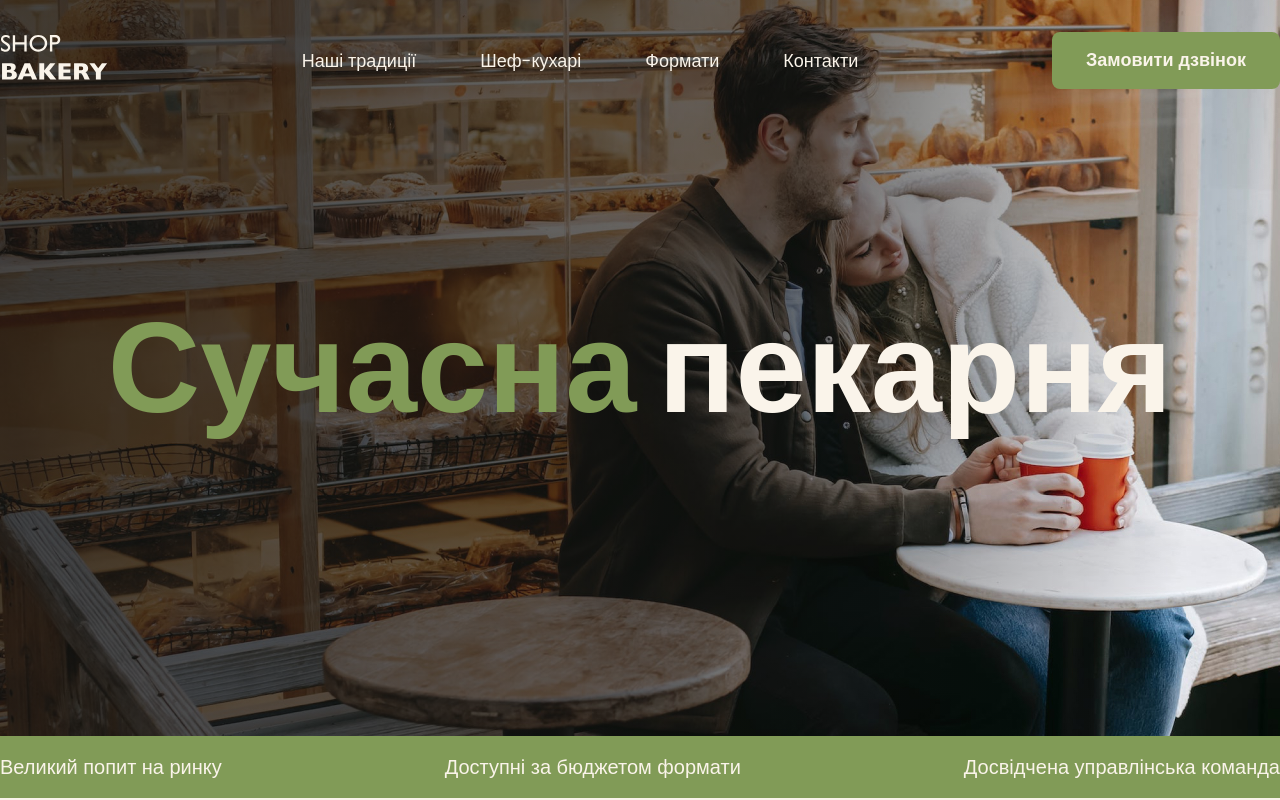
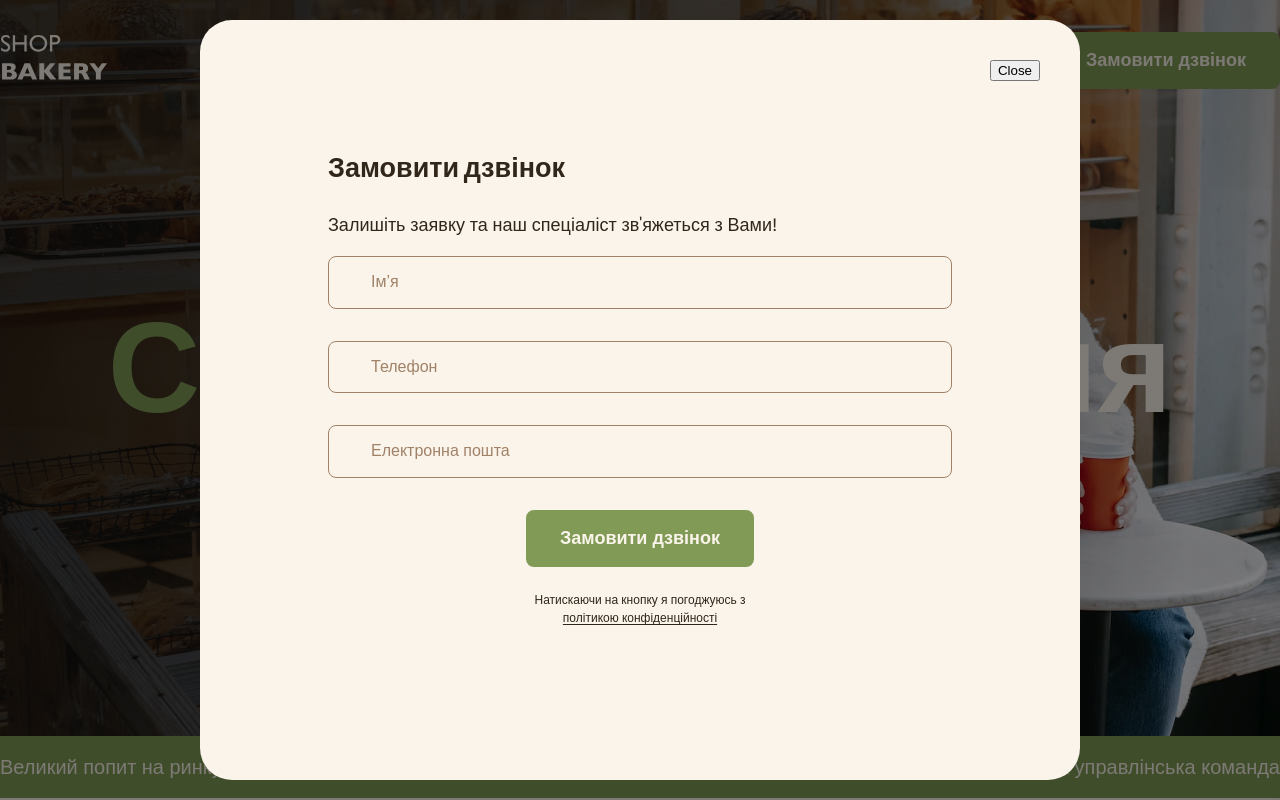
Before and after one commit to Andriivov/genius-project, a plain HTML site: page index.html in a window 1280 px wide. Shown: the top 800 px of the page. Drawn offline with Linux system fonts and the light colour scheme.

Commit message:
added forms

```diff
--- a/css/styles.css
+++ b/css/styles.css
@@ -74,7 +74,8 @@ ul {
 address {
     font-style: normal;
 }
-.hidden {
+
+.visually-hidden {
     position: absolute;
     left: -10000px;
     top: auto;
@@ -132,7 +133,7 @@ address {
     color:#819B57;
 }
 
-.header-button {
+.button {
     background-color: var(--color-brand-light);
     border-radius: 8px;
     border: 2px solid var(--color-brand-light);
@@ -144,7 +145,7 @@ address {
 
 }
 
-.header-button:hover {
+.button:hover {
     color: var(--color-brand-dark);
     background: transparent;
 }
@@ -488,6 +489,8 @@ address {
     max-height: 880px;
     background-color: var(--color-primary-light);
     border-radius: 32px;
+    padding: 128px;
+    overflow: auto;
 }
 
 .backdrop.is-hidden {
@@ -501,3 +504,56 @@ address {
     top: 40px;
     right: 40px;
 }
+
+/* form */
+
+.form-field {
+    margin-bottom: 32px;
+    position: relative;
+}
+
+.form-label {
+    position: absolute;
+    top: 16px;
+    left: 42px;
+}
+
+.form-input {
+    padding: 16px 42px;
+    width: 100%;
+    font-size: 16px;
+    line-height: 1.17;
+    border: 1px solid var(--color-secondary-dark);
+    border-radius: 8px;
+    background-color: transparent;
+}
+
+.form-input:focus {
+    border-color:  var(--color-brand-light);
+    outline: none;
+}
+
+.form-input::placeholder{
+    color: var(--color-secondary-dark);
+    font-size: 16px;
+    line-height: 1.17;
+}
+
+.form-button {
+    display: block;
+    margin: 0 auto 24px;
+}
+
+.form-terms {
+    margin: 0 auto;
+    max-width: 220px;
+    font-weight: 500;
+    font-size: 12px;
+    line-height: 1.5;
+    text-align: center;
+}
+
+.form-terms-link {
+   color: var(--color-primary-dark);
+   text-underline-offset: 2px;
+}
--- a/index.html
+++ b/index.html
@@ -29,7 +29,7 @@
               </li>
             </ul>
           </nav>
-          <button class="header-button modal-btn-open" type="button">
+          <button class="button modal-btn-open" type="button">
             Замовити дзвінок
           </button>
         </div>
@@ -45,7 +45,7 @@
       </section>
       <section class="advantages-section">
         <div class="container">
-          <h2 class="hidden">Наші переваги</h2>
+          <h2 class="visually-hidden">Наші переваги</h2>
           <ul class="advantages-list">
             <li class="advantages-item">Великий попит на ринку</li>
             <li class="advantages-item">Доступні за бюджетом формати</li>
@@ -195,7 +195,56 @@
                 Приєднуйся до мережі пекарень
               </h2>
               <p>Заповни форму, щоб ми звʼязались з тобою!</p>
-              <!-- contact form -->
+              <form name="contact-form" autocomplete="off">
+                <div class="form-field">
+                  <label class="form-label visually-hidden" for="user-name">
+                    Ім’я
+                  </label>
+                  <input
+                    class="form-input"
+                    type="text"
+                    id="user-name"
+                    name="user-name"
+                    placeholder="Ім’я"
+                  />
+                </div>
+
+                <div class="form-field">
+                  <label class="form-label visually-hidden" for="user-tel">
+                    Телефон
+                  </label>
+                  <input
+                    class="form-input"
+                    type="tel"
+                    id="user-tel"
+                    name="user-tel"
+                    placeholder="Телефон"
+                  />
+                </div>
+
+                <div class="form-field">
+                  <label class="form-label visually-hidden" for="user-email">
+                    Електронна пошта
+                  </label>
+                  <input
+                    class="form-input"
+                    type="email"
+                    id="user-email"
+                    name="user-email"
+                    placeholder="Електронна пошта"
+                  />
+                </div>
+
+                <button class="form-button button" type="submit">
+                  Замовити дзвінок
+                </button>
+                <p class="form-terms">
+                  Натискаючи на кнопку я погоджуюсь з
+                  <a class="form-terms-link" href="#"
+                    >політикою конфіденційності</a
+                  >
+                </p>
+              </form>
             </div>
             <iframe
               class="contact-map"
@@ -275,9 +324,59 @@
         </div>
       </div>
     </footer>
-    <div class="backdrop is-hidden">
+    <div class="backdrop">
       <div class="modal">
         <button class="modal-btn-close" type="button">Close</button>
+        <h2>Замовити дзвінок</h2>
+        <p>Залишіть заявку та наш спеціаліст зв'яжеться з Вами!</p>
+        <form name="modal-form" autocomplete="on" novalidate>
+          <div class="form-field">
+            <label class="form-label visually-hidden" for="user-name">
+              Ім’я
+            </label>
+            <input
+              class="form-input"
+              type="text"
+              id="user-name"
+              name="user-name"
+              placeholder="Ім’я"
+            />
+          </div>
+
+          <div class="form-field">
+            <label class="form-label visually-hidden" for="user-tel">
+              Телефон
+            </label>
+            <input
+              class="form-input"
+              type="tel"
+              id="user-tel"
+              name="user-tel"
+              placeholder="Телефон"
+            />
+          </div>
+
+          <div class="form-field">
+            <label class="form-label visually-hidden" for="user-email">
+              Електронна пошта
+            </label>
+            <input
+              class="form-input"
+              type="email"
+              id="user-email"
+              name="user-email"
+              placeholder="Електронна пошта"
+            />
+          </div>
+
+          <button class="form-button button" type="submit">
+            Замовити дзвінок
+          </button>
+          <p class="form-terms">
+            Натискаючи на кнопку я погоджуюсь з
+            <a class="form-terms-link" href="#">політикою конфіденційності</a>
+          </p>
+        </form>
       </div>
     </div>
     <script src="./js/modal.js"></script>
```
